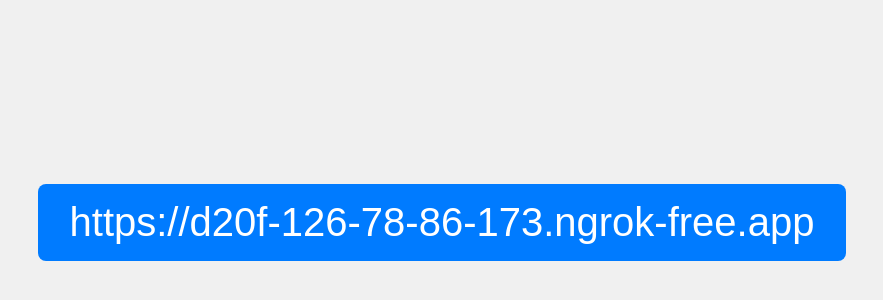
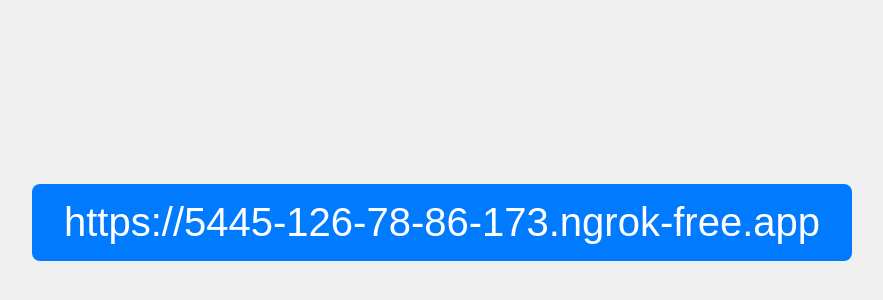
Before and after one commit to nippleonnippon/etc, a plain HTML site: page ngrok-QBqZC36S/index.html in a window 1280 px wide. Shown: the part 178-478 px from the top of the page, without its empty margins (198-1081 px from the left). Drawn offline with Linux system fonts and the light colour scheme.

Commit message:
Update ngrok URL

```diff
--- a/ngrok-QBqZC36S/index.html
+++ b/ngrok-QBqZC36S/index.html
@@ -28,6 +28,6 @@
 </style>
 </head>
 <body>
-  <a href="https://d20f-126-78-86-173.ngrok-free.app">https://d20f-126-78-86-173.ngrok-free.app</a>
+  <a href="https://5445-126-78-86-173.ngrok-free.app">https://5445-126-78-86-173.ngrok-free.app</a>
 </body>
 </html>
```
